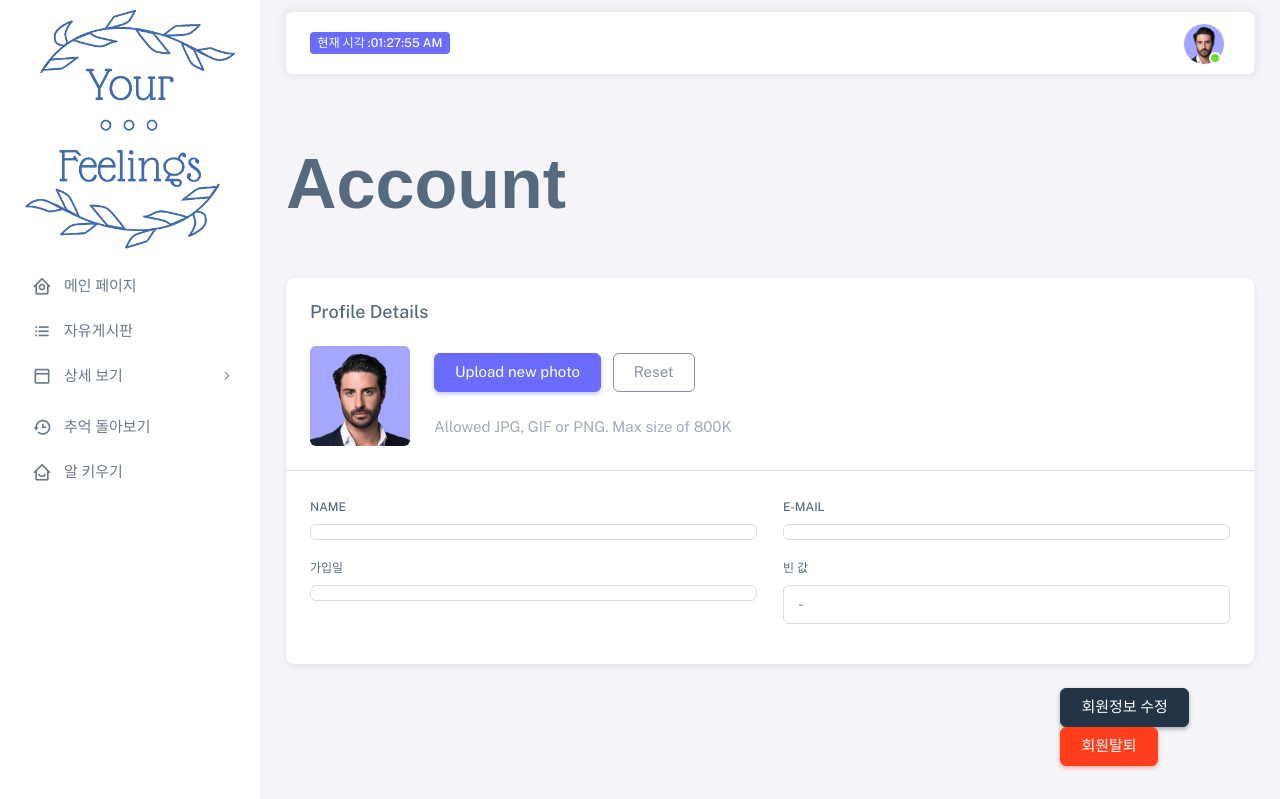
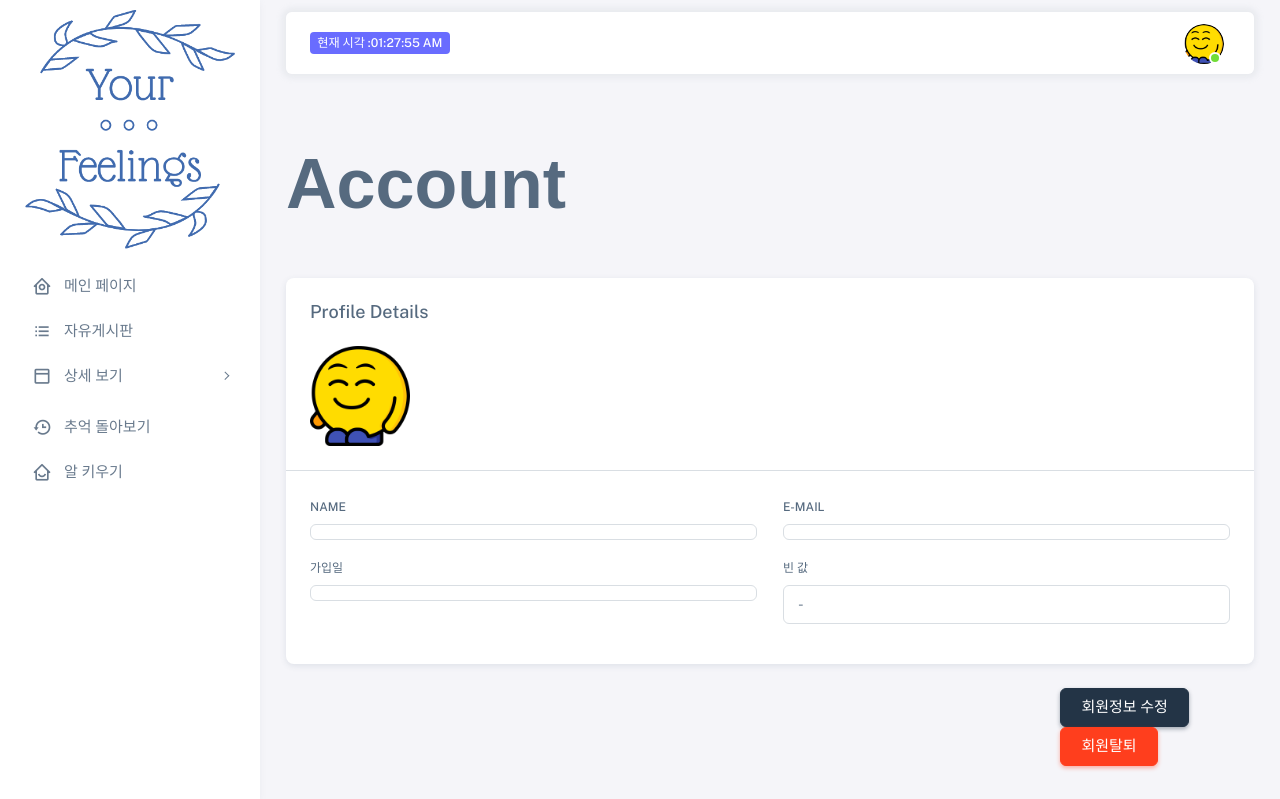
Before and after one commit to AIVLE-School-first-Big-Project/Your-Feelings, a Django app: page /user/mypage/ in a window 1280 px wide. Shown: the top 799 px of the page. Run offline with Django 3.2, Linux system fonts and the light colour scheme; some libraries are stand-ins or nearby versions; some web fonts are replaced.

Commit message:
프로필 이미지 수정

```diff
--- a/bbs/templates/bbs/base.html
+++ b/bbs/templates/bbs/base.html
@@ -157,7 +157,7 @@
                 <li class="nav-item navbar-dropdown dropdown-user dropdown">
                   <a class="nav-link dropdown-toggle hide-arrow" href="javascript:void(0);" data-bs-toggle="dropdown">
                     <div class="avatar avatar-online">
-                      <img src="{% static 'mainApp/assets/img/avatars/1.png'%}" alt class="w-px-40 h-auto rounded-circle" />
+                      <img src="{% static 'mainApp/assets/img/favicon/7.png'%}" alt class="w-px-40 h-auto rounded-circle" />
                     </div>
                   </a>
                   <ul class="dropdown-menu dropdown-menu-end">
@@ -167,7 +167,7 @@
 
                           <div class="flex-shrink-0 me-3">
                             <div class="avatar avatar-online">
-                              <img src="{% static 'mainApp/assets/img/avatars/1.png'%}" alt class="w-px-40 h-auto rounded-circle" />
+                              <img src="{% static 'mainApp/assets/img/favicon/7.png'%}" alt class="w-px-40 h-auto rounded-circle" />
                             </div>
                           </div>
                           <div class="flex-grow-1">
--- a/mainApp/templates/mainApp/calendar.html
+++ b/mainApp/templates/mainApp/calendar.html
@@ -155,7 +155,7 @@
             <li class="nav-item navbar-dropdown dropdown-user dropdown">
               <a class="nav-link dropdown-toggle hide-arrow" href="javascript:void(0);" data-bs-toggle="dropdown">
                 <div class="avatar avatar-online">
-                  <img src="{% static 'mainApp/assets/img/avatars/1.png'%}" alt class="w-px-40 h-auto rounded-circle" />
+                  <img src="{% static 'mainApp/assets/img/favicon/7.png'%}" alt class="w-px-40 h-auto rounded-circle" />
                 </div>
               </a>
               <ul class="dropdown-menu dropdown-menu-end">
@@ -164,7 +164,7 @@
                     <div class="d-flex">
                       <div class="flex-shrink-0 me-3">
                         <div class="avatar avatar-online">
-                          <img src="{% static 'mainApp/assets/img/avatars/1.png'%}" alt
+                          <img src="{% static 'mainApp/assets/img/favicon/7.png'%}" alt
                             class="w-px-40 h-auto rounded-circle" />
                         </div>
                       </div>
--- a/mainApp/templates/mainApp/chart.html
+++ b/mainApp/templates/mainApp/chart.html
@@ -161,7 +161,7 @@
             <li class="nav-item navbar-dropdown dropdown-user dropdown">
               <a class="nav-link dropdown-toggle hide-arrow" href="javascript:void(0);" data-bs-toggle="dropdown">
                 <div class="avatar avatar-online">
-                  <img src="{% static 'mainApp/assets/img/avatars/1.png'%}" alt class="w-px-40 h-auto rounded-circle" />
+                  <img src="{% static 'mainApp/assets/img/favicon/7.png'%}" alt class="w-px-40 h-auto rounded-circle" />
                 </div>
               </a>
               <ul class="dropdown-menu dropdown-menu-end">
@@ -170,7 +170,7 @@
                     <div class="d-flex">
                       <div class="flex-shrink-0 me-3">
                         <div class="avatar avatar-online">
-                          <img src="{% static 'mainApp/assets/img/avatars/1.png'%}" alt
+                          <img src="{% static 'mainApp/assets/img/favicon/7.png'%}" alt
                             class="w-px-40 h-auto rounded-circle" />
                         </div>
                       </div>
--- a/mainApp/templates/mainApp/diary_post.html
+++ b/mainApp/templates/mainApp/diary_post.html
@@ -149,7 +149,7 @@
                 <li class="nav-item navbar-dropdown dropdown-user dropdown">
                   <a class="nav-link dropdown-toggle hide-arrow" href="javascript:void(0);" data-bs-toggle="dropdown">
                     <div class="avatar avatar-online">
-                      <img src="{% static 'mainApp/assets/img/avatars/1.png'%}" alt class="w-px-40 h-auto rounded-circle" />
+                      <img src="{% static 'mainApp/assets/img/favicon/7.png'%}" alt class="w-px-40 h-auto rounded-circle" />
                     </div>
                   </a>
                   <ul class="dropdown-menu dropdown-menu-end">
@@ -158,7 +158,7 @@
                         <div class="d-flex">
                           <div class="flex-shrink-0 me-3">
                             <div class="avatar avatar-online">
-                              <img src="{% static 'mainApp/assets/img/avatars/1.png'%}" alt class="w-px-40 h-auto rounded-circle" />
+                              <img src="{% static 'mainApp/assets/img/favicon/7.png'%}" alt class="w-px-40 h-auto rounded-circle" />
                             </div>
                           </div>
                           <div class="flex-grow-1">
--- a/mainApp/templates/mainApp/diary_view.html
+++ b/mainApp/templates/mainApp/diary_view.html
@@ -159,7 +159,7 @@
                 <li class="nav-item navbar-dropdown dropdown-user dropdown">
                   <a class="nav-link dropdown-toggle hide-arrow" href="javascript:void(0);" data-bs-toggle="dropdown">
                     <div class="avatar avatar-online">
-                      <img src="{% static 'mainApp/assets/img/avatars/1.png'%}" alt class="w-px-40 h-auto rounded-circle" />
+                      <img src="{% static 'mainApp/assets/img/favicon/7.png'%}" alt class="w-px-40 h-auto rounded-circle" />
                     </div>
                   </a>
                   <ul class="dropdown-menu dropdown-menu-end">
@@ -168,7 +168,7 @@
                         <div class="d-flex">
                           <div class="flex-shrink-0 me-3">
                             <div class="avatar avatar-online">
-                              <img src="{% static 'mainApp/assets/img/avatars/1.png'%}" alt class="w-px-40 h-auto rounded-circle" />
+                              <img src="{% static 'mainApp/assets/img/favicon/7.png'%}" alt class="w-px-40 h-auto rounded-circle" />
                             </div>
                           </div>
                           <div class="flex-grow-1">
--- a/mainApp/templates/mainApp/main.html
+++ b/mainApp/templates/mainApp/main.html
@@ -157,7 +157,7 @@
                 <li class="nav-item navbar-dropdown dropdown-user dropdown">
                   <a class="nav-link dropdown-toggle hide-arrow" href="javascript:void(0);" data-bs-toggle="dropdown">
                     <div class="avatar avatar-online">
-                      <img src="{% static 'mainApp/assets/img/avatars/1.png'%}" alt class="w-px-40 h-auto rounded-circle" />
+                      <img src="{% static 'mainApp/assets/img/favicon/7.png'%}" alt class="w-px-40 h-auto rounded-circle" />
                     </div>
                   </a>
                   <ul class="dropdown-menu dropdown-menu-end">
@@ -167,7 +167,7 @@
 
                           <div class="flex-shrink-0 me-3">
                             <div class="avatar avatar-online">
-                              <img src="{% static 'mainApp/assets/img/avatars/1.png'%}" alt class="w-px-40 h-auto rounded-circle" />
+                              <img src="{% static 'mainApp/assets/img/favicon/7.png'%}" alt class="w-px-40 h-auto rounded-circle" />
                             </div>
                           </div>
                           <div class="flex-grow-1">
--- a/mainApp/templates/mainApp/media.html
+++ b/mainApp/templates/mainApp/media.html
@@ -161,7 +161,7 @@
                 <li class="nav-item navbar-dropdown dropdown-user dropdown">
                   <a class="nav-link dropdown-toggle hide-arrow" href="javascript:void(0);" data-bs-toggle="dropdown">
                     <div class="avatar avatar-online">
-                      <img src="{% static 'mainApp/assets/img/avatars/1.png'%}" alt class="w-px-40 h-auto rounded-circle" />
+                      <img src="{% static 'mainApp/assets/img/favicon/7.png'%}" alt class="w-px-40 h-auto rounded-circle" />
                     </div>
                   </a>
                   <ul class="dropdown-menu dropdown-menu-end">
@@ -170,7 +170,7 @@
                         <div class="d-flex">
                           <div class="flex-shrink-0 me-3">
                             <div class="avatar avatar-online">
-                              <img src="{% static 'mainApp/assets/img/avatars/1.png'%}" alt class="w-px-40 h-auto rounded-circle" />
+                              <img src="{% static 'mainApp/assets/img/favicon/7.png'%}" alt class="w-px-40 h-auto rounded-circle" />
                             </div>
                           </div>
                           <div class="flex-grow-1">
--- a/mainApp/templates/mainApp/remind.html
+++ b/mainApp/templates/mainApp/remind.html
@@ -175,7 +175,7 @@
                 <li class="nav-item navbar-dropdown dropdown-user dropdown">
                   <a class="nav-link dropdown-toggle hide-arrow" href="javascript:void(0);" data-bs-toggle="dropdown">
                     <div class="avatar avatar-online">
-                      <img src="{% static 'mainApp/assets/img/avatars/1.png'%}" alt class="w-px-40 h-auto rounded-circle" />
+                      <img src="{% static 'mainApp/assets/img/favicon/7.png'%}" alt class="w-px-40 h-auto rounded-circle" />
                     </div>
                   </a>
                   <ul class="dropdown-menu dropdown-menu-end">
@@ -184,7 +184,7 @@
                         <div class="d-flex">
                           <div class="flex-shrink-0 me-3">
                             <div class="avatar avatar-online">
-                              <img src="{% static 'mainApp/assets/img/avatars/1.png'%}" alt class="w-px-40 h-auto rounded-circle" />
+                              <img src="{% static 'mainApp/assets/img/favicon/7.png'%}" alt class="w-px-40 h-auto rounded-circle" />
                             </div>
                           </div>
                           <div class="flex-grow-1">
--- a/mainApp/templates/mainApp/share.html
+++ b/mainApp/templates/mainApp/share.html
@@ -157,7 +157,7 @@
             <li class="nav-item navbar-dropdown dropdown-user dropdown">
               <a class="nav-link dropdown-toggle hide-arrow" href="javascript:void(0);" data-bs-toggle="dropdown">
                 <div class="avatar avatar-online">
-                  <img src="{% static 'mainApp/assets/img/avatars/1.png'%}" alt class="w-px-40 h-auto rounded-circle" />
+                  <img src="{% static 'mainApp/assets/img/favicon/7.png'%}" alt class="w-px-40 h-auto rounded-circle" />
                 </div>
               </a>
               <ul class="dropdown-menu dropdown-menu-end">
@@ -166,7 +166,7 @@
                     <div class="d-flex">
                       <div class="flex-shrink-0 me-3">
                         <div class="avatar avatar-online">
-                          <img src="{% static 'mainApp/assets/img/avatars/1.png'%}" alt
+                          <img src="{% static 'mainApp/assets/img/favicon/7.png'%}" alt
                             class="w-px-40 h-auto rounded-circle" />
                         </div>
                       </div>
--- a/mainApp/templates/mainApp/tamagotchi.html
+++ b/mainApp/templates/mainApp/tamagotchi.html
@@ -158,7 +158,7 @@
                 <li class="nav-item navbar-dropdown dropdown-user dropdown">
                   <a class="nav-link dropdown-toggle hide-arrow" href="javascript:void(0);" data-bs-toggle="dropdown">
                     <div class="avatar avatar-online">
-                      <img src="{% static 'mainApp/assets/img/avatars/1.png'%}" alt class="w-px-40 h-auto rounded-circle" />
+                      <img src="{% static 'mainApp/assets/img/favicon/7.png'%}" alt class="w-px-40 h-auto rounded-circle" />
                     </div>
                   </a>
                   <ul class="dropdown-menu dropdown-menu-end">
@@ -167,7 +167,7 @@
                         <div class="d-flex">
                           <div class="flex-shrink-0 me-3">
                             <div class="avatar avatar-online">
-                              <img src="{% static 'mainApp/assets/img/avatars/1.png'%}" alt class="w-px-40 h-auto rounded-circle" />
+                              <img src="{% static 'mainApp/assets/img/favicon/7.png'%}" alt class="w-px-40 h-auto rounded-circle" />
                             </div>
                           </div>
                           <div class="flex-grow-1">
--- a/userApp/templates/userApp/mypage.html
+++ b/userApp/templates/userApp/mypage.html
@@ -161,7 +161,7 @@
                 <li class="nav-item navbar-dropdown dropdown-user dropdown">
                   <a class="nav-link dropdown-toggle hide-arrow" href="javascript:void(0);" data-bs-toggle="dropdown">
                     <div class="avatar avatar-online">
-                      <img src="{% static 'mainApp/assets/img/avatars/1.png'%}" alt class="w-px-40 h-auto rounded-circle" />
+                      <img src="{% static 'mainApp/assets/img/favicon/7.png'%}" alt class="w-px-40 h-auto rounded-circle" />
                     </div>
                   </a>
                   <ul class="dropdown-menu dropdown-menu-end">
@@ -171,7 +171,7 @@
 
                           <div class="flex-shrink-0 me-3">
                             <div class="avatar avatar-online">
-                              <img src="{% static 'mainApp/assets/img/avatars/1.png'%}" alt class="w-px-40 h-auto rounded-circle" />
+                              <img src="{% static 'mainApp/assets/img/favicon/7.png'%}" alt class="w-px-40 h-auto rounded-circle" />
                             </div>
                           </div>
                           <div class="flex-grow-1">
@@ -240,7 +240,7 @@
                       <div class="card-body">
                         <div class="d-flex align-items-start align-items-sm-center gap-4">
                           <img
-                            src="{% static 'mainApp/assets/img/avatars/1.png'%}"
+                            src="{% static 'mainApp/assets/img/favicon/7.png'%}"
                             alt="user-avatar"
                             class="d-block rounded"
                             height="100"
@@ -248,23 +248,7 @@
                             id="uploadedAvatar"
                           />
                           <div class="button-wrapper">
-                            <label for="upload" class="btn btn-primary me-2 mb-4" tabindex="0">
-                              <span class="d-none d-sm-block">Upload new photo</span>
-                              <i class="bx bx-upload d-block d-sm-none"></i>
-                              <input
-                                type="file"
-                                id="upload"
-                                class="account-file-input"
-                                hidden
-                                accept="image/png, image/jpeg"
-                              />
-                            </label>
-                            <button type="button" class="btn btn-outline-secondary account-image-reset mb-4">
-                              <i class="bx bx-reset d-block d-sm-none"></i>
-                              <span class="d-none d-sm-block">Reset</span>
-                            </button>
 
-                            <p class="text-muted mb-0">Allowed JPG, GIF or PNG. Max size of 800K</p>
                           </div>
                         </div>
                       </div>
```
Also changed, not shown: static/mainApp/assets/img/avatars/1.png.
